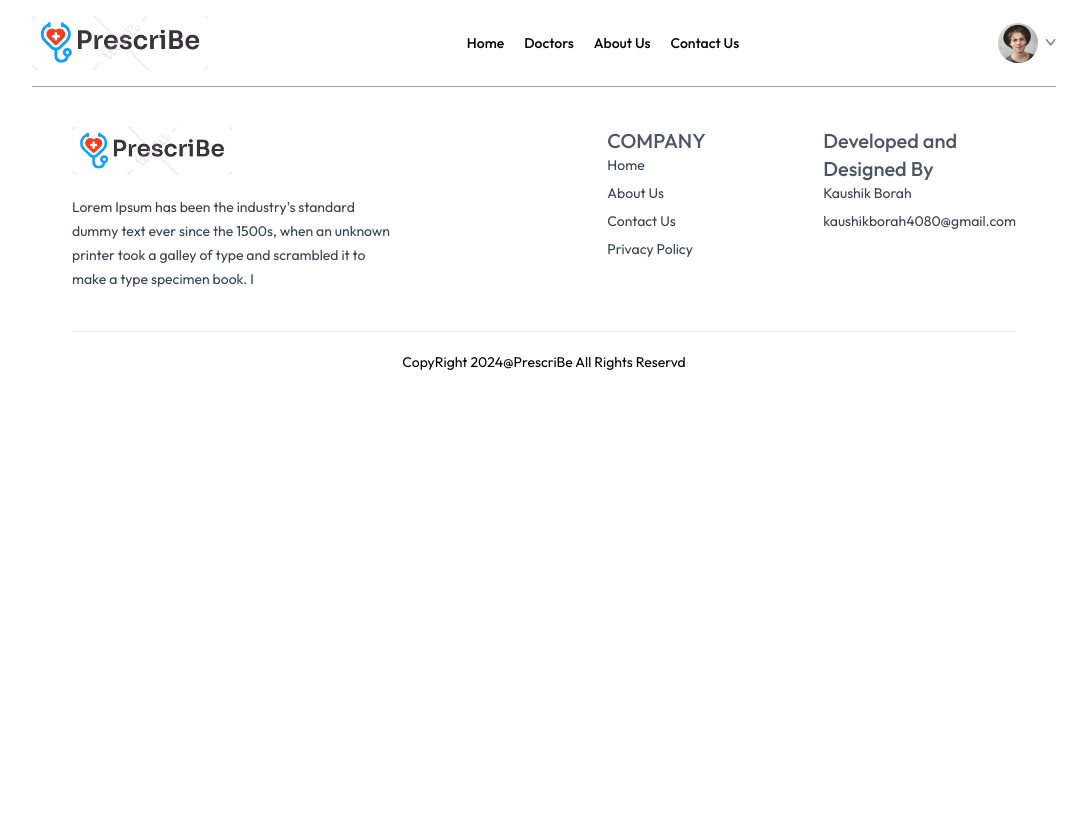
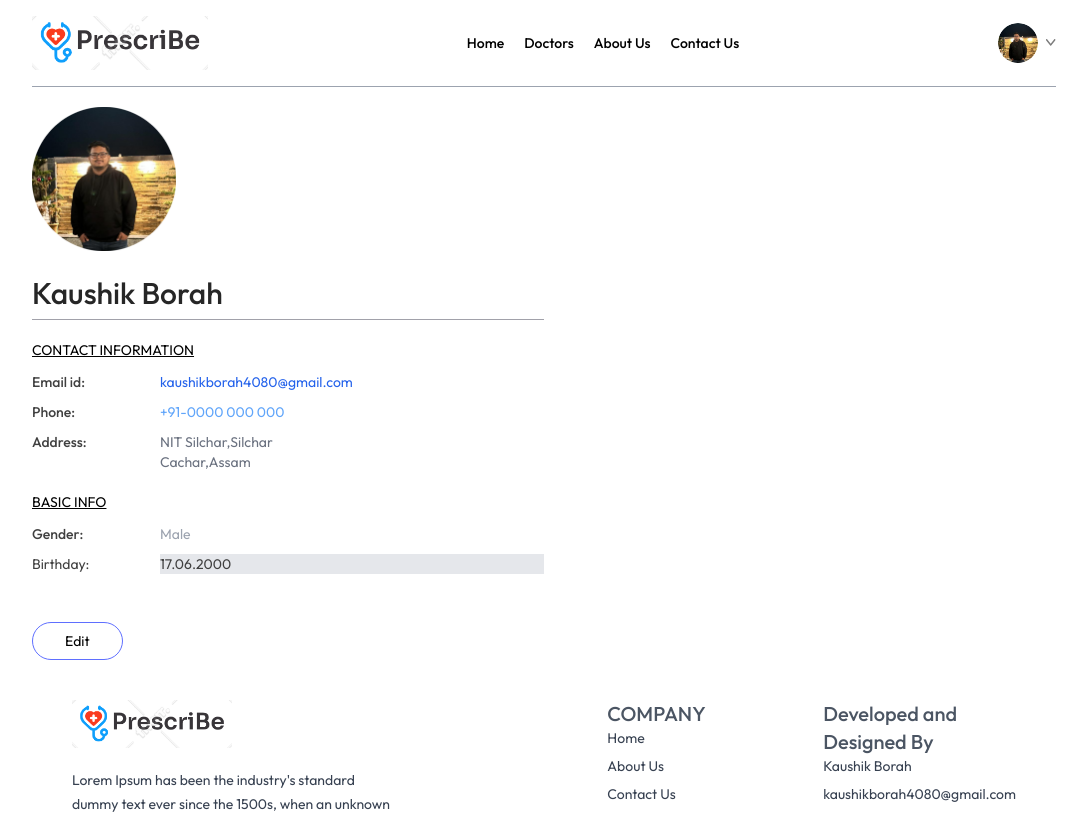
Before and after one commit to dngeonMaster1706/PrescriBe, a React (Vite) app in the folder frontend/: page /my-profile in a window 1280 px wide. Shown: the top 814 px of the page, without its empty margins (96-1183 px from the left). Built offline with nearby package versions, Linux system fonts and the light colour scheme.

Commit message:
profile page/frontend

```diff
--- a/frontend/src/pages/MyProfile.jsx
+++ b/frontend/src/pages/MyProfile.jsx
@@ -1,9 +1,89 @@
-import React from 'react'
+import React, { useState } from 'react'
+import { assets } from '../assets/assets'
+const MyProfile = () => {
 
-const MyProfile = () => {
+  const [userData,setUserData]=useState({
+    name:"Kaushik Borah",
+    image:assets.profile_pic,
+    email:"kaushikborah4080@gmail.com",
+    phone:'+91-0000 000 000',
+    address:{
+      line1:"NIT Silchar,Silchar",
+      line2:"Cachar,Assam"
+    },
+    gender:"Male",
+    dob:"17.06.2000"
+  })
+
+  const [isEdit,setIsEdit]=useState(false);
   return (
-    <div>
+    <div className='max-w-lg flex flex-col gap-2 text-sm'>
+      <img className='w-36 rounded' src={assets.profile_pic}/>
 
+      {
+        isEdit
+        ?<input className='bg-gray-50 text-3xl font-medium max-w-60 mt-4' type='text' value={userData.name} onChange={e=>setUserData(prev=>({...prev,name:e.target.value}))}/>
+        :<p className='font-medium text-3xl text-neutral-800 mt-4'>{userData.name}</p>
+      }
+
+      <hr className='bg-zinc-400 h-[1px] border-none'/>
+
+      <div>
+        <p className='text-neutal-500 underline mt-3'>CONTACT INFORMATION</p>
+        <div className='grid grid-cols-[1fr__3fr] gap-y-2.5 mt-3 text-neutral-700'>
+          <p className='font-medium'>Email id:</p>
+          <p className='text-blue-600'>{userData.email}</p>
+          <p className='font-medium'>Phone:</p>
+          {
+            isEdit
+            ?<input className='bg-gray-200 max-w-52' type='text' value={userData.phone} onChange={e=>setUserData(prev=>({...prev,phone:e.target.value}))}/>
+            :<p className='text-blue-400'>{userData.phone}</p>
+          }
+          <p className='font-medium'>Address:</p>
+          {
+            isEdit
+            ?<p>
+              <input className='bg-gray-50' onChange={(e)=>setUserData(prev=>({...prev,address:{...prev.address,line1:e.target.value}}))} value={userData.address.line1} type='text'/>
+              <br/>
+              <input className='bg-gray-50' onChange={(e)=>setUserData(prev=>({...prev,address:{...prev.address,line2:e.target.value}}))} value={userData.address.line2} type='text'/>
+            </p>
+            :<p className='text-gray-500'>
+              {userData.address.line1}
+              <br/>
+              {userData.address.line2}
+            </p>
+          }
+        </div>
+      </div>
+
+      <div>
+        <p className='text-neutal-500 underline mt-3'>BASIC INFO</p>
+        <div className='grid grid-cols-[1fr_3fr] gap-y-2.5 mt-3 text-neutral-700'>
+        <p className='font-medium'>Gender:</p>
+        {
+          isEdit
+          ?<select className='max-w-20 bg-gray-100' onChange={(e)=>setUserData(prev=>({...prev,gender:e.target.value}))} value={userData.gender}>
+            <option value="Male">Male</option>
+            <option value="Female">Female</option>
+          </select>
+          :<p className='text-gray-400'>{userData.gender}</p>
+        }
+        <p>Birthday:</p>
+        {
+          isEdit
+          ?<input className='max-w-28 bg-gray-100' type='date' onChange={(e)=>setUserData(prev=>({...prev,dob:e.target.value}))} value={userData.dob}/>
+          :<p className='bg-gray-200'>{userData.dob}</p>
+        }
+        </div>
+      </div>
+
+      <div className='mt-10'>
+        {
+          isEdit
+          ?<button className='border border-primary px-8 py-2 rounded-full hover:bg-primary hover:text-white transition-all' onClick={()=>setIsEdit(false)}>Save Info</button>
+          :<button className='border border-primary px-8 py-2 rounded-full hover:bg-primary hover:text-white transition-all' onClick={()=>setIsEdit(true)}>Edit</button>
+        }
+      </div>
     </div>
   )
 }
```
Also changed, not shown: frontend/src/assets/profile_pic.png.
